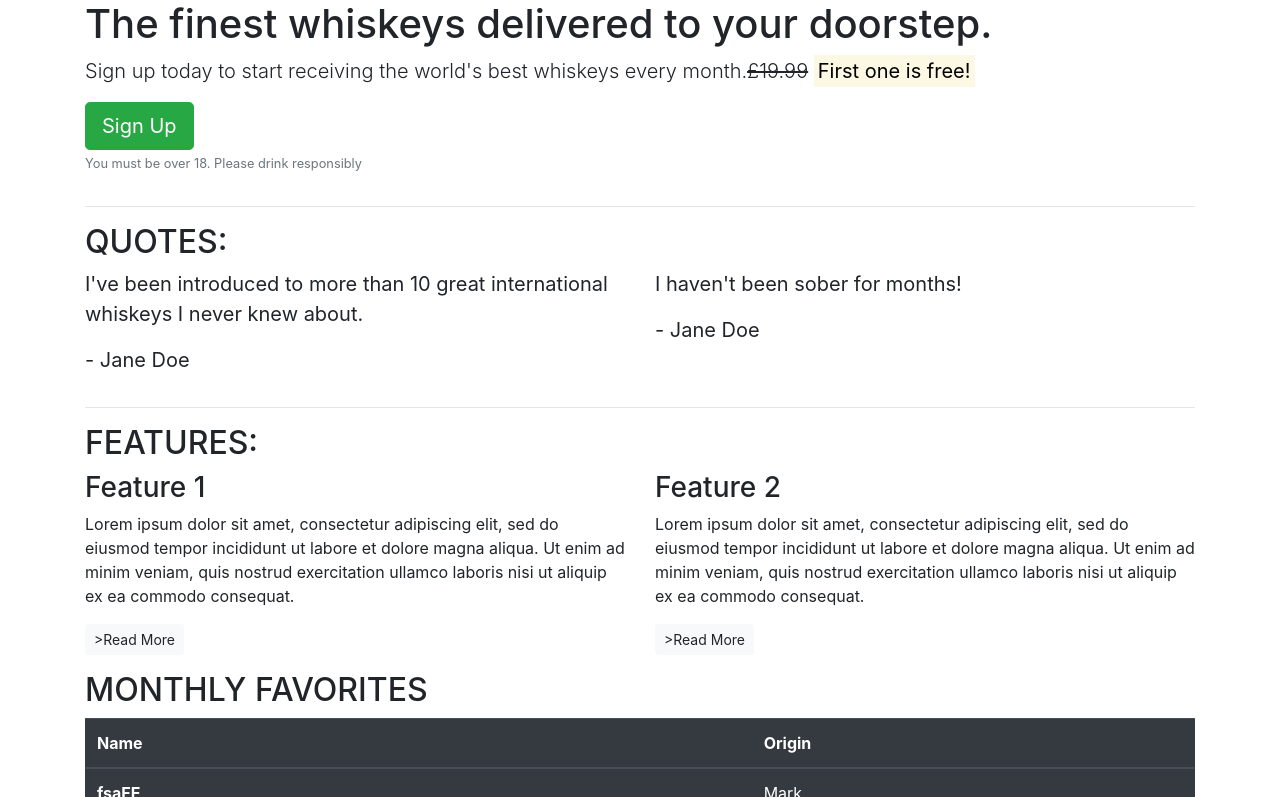
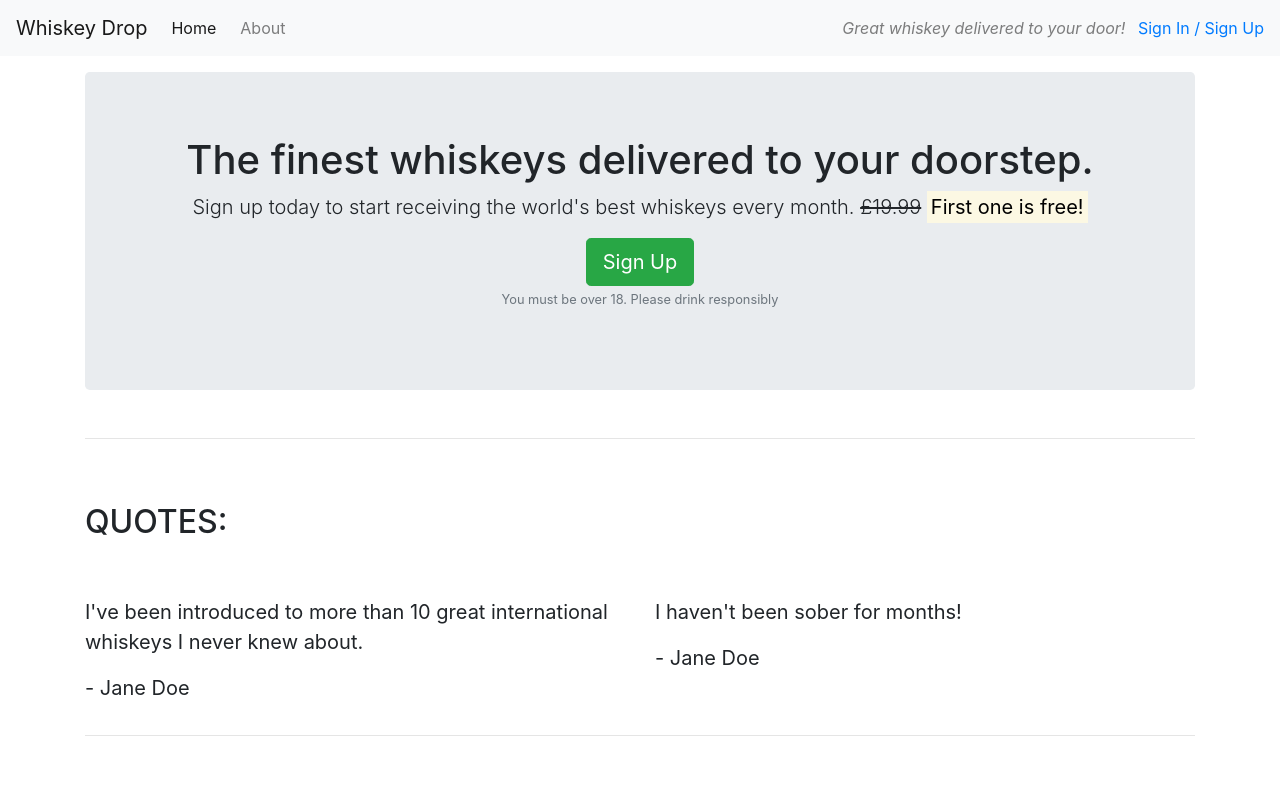
Before and after one commit to kosamad/bootstrap-test, a plain HTML site: page index.html in a window 1280 px wide. Shown: the top 797 px of the page. Drawn offline with nearby package versions, Linux system fonts and the light colour scheme.

Commit message:
aded nav bar and improved interface and appearence

```diff
--- a/index.html
+++ b/index.html
@@ -12,14 +12,30 @@
         crossorigin="anonymous"></script>
 </head>
 <body>
-    <article class="container">
+    <nav class="navbar navbar-light bg-light navbar-expand-sm">
+        <a href="/" class="navbar-brand">Whiskey Drop</a>
+        <ul class="navbar-nav mr-auto">
+            <li class="active nav-item mr-2"><a class="nav-link" href="/">Home</a></li>
+            <li class="nav-item mr-2"><a class="nav-link" href="about">About</a></li>
+            <li class="nav-item mr-2 d-block d-sm-none"><a class="nav-link" href="login">Sign In / Sign Up</a></li>
+        </ul>
+        <div class="d-none d-md-block">
+        <p class="navbar-text my-auto mr-2"><i>Great whiskey delivered to your door!</i></p>
+        <a href="/login">Sign In / Sign Up</a>
+        </div>
+    </nav>
+
+    <article class="container mt-3">
         <!-- Callout -->
         <div class="row">
             <div class="col-12">
-        <section class="callout">
+        <section class="callout jumbotron text-center">
             <h1>The finest whiskeys delivered to your doorstep.</h1>
-            <p class = "lead">Sign up today to start receiving the world's best whiskeys every month.<s>£19.99</s> <strong><mark>First one is free!</mark></strong></p>
-           <button class="btn btn-success btn-lg">Sign Up</button>
+            <p class="lead">Sign up today to start receiving the world's best whiskeys every month.
+            <s class="d-none d-sm-inline">£19.99</s>
+            <span class="d-inline d-sm-none"><br></span>
+            <strong><mark>First one is free!</mark></strong></p>
+            <button class="btn btn-success btn-lg">Sign Up</button>
             <p class="text-muted" ><small>You must be over 18. Please drink responsibly</small></p>
         </section>
         </div>
@@ -30,7 +46,7 @@
         <!-- Quotes -->
         <section class="quotes">
             <div class="row">
-                <div class="col-12">
+                <div class="col-12 my-5">
             <h2 class="text-uppercase">Quotes:</h2>
             </div>
             </div>
@@ -56,12 +72,12 @@
         <!-- Features -->
         <section class="features">
             <div class="row">
-                <div class="col-12">
+                <div class="col-12 my-5">
             <h2 class="text-uppercase">Features:</h2>
             </div>
             </div>
             <div class="row">
-                <div class="col-12 col-md-6">
+                <div class="col-12 col-md-6 col-lg-4">
             <div class="feature">
                 <h3>Feature 1</h3>
                 <p>Lorem ipsum dolor sit amet, consectetur adipiscing elit, sed do eiusmod tempor incididunt ut labore
@@ -70,7 +86,7 @@
                  <p><a class="btn btn-light btn-sm" href= "">>Read More</a></p>
             </div>
             </div>
-            <div class="col-12 col-md-6">
+            <div class="col-12 col-md-6 col-lg-4">
             <div class="feature">
                 <h3>Feature 2</h3>
                 <p>Lorem ipsum dolor sit amet, consectetur adipiscing elit, sed do eiusmod tempor incididunt ut labore
@@ -79,7 +95,7 @@
                     <p><a class="btn btn-light btn-sm" href="">>Read More</a></p>
             </div>
             </div>
-            <div class="col-12 d-md-none">
+            <div class="col-12 d-md-none d-lg-block col-lg-4">
             <div class="feature">
                 <h3>Feature 3</h3>
                 <p>Lorem ipsum dolor sit amet, consectetur adipiscing elit, sed do eiusmod tempor incididunt ut labore
```
